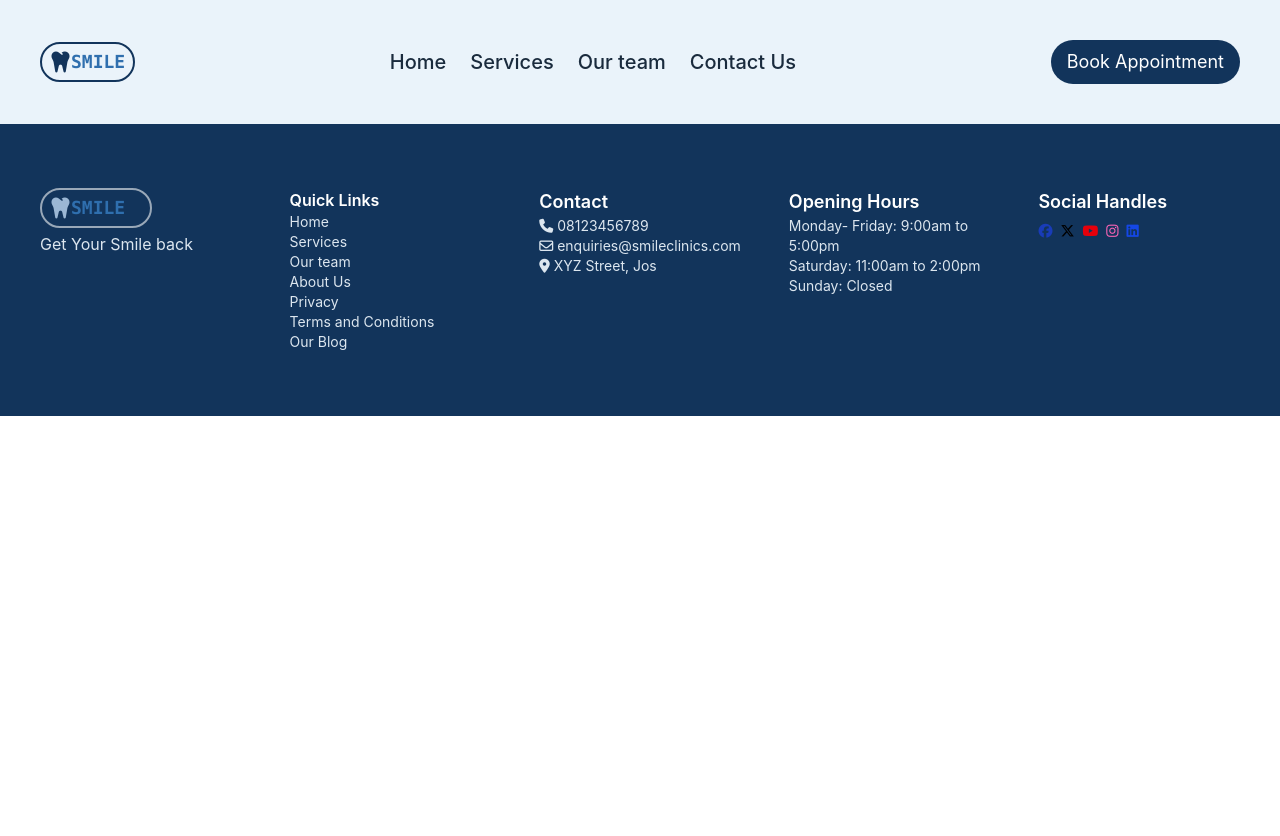
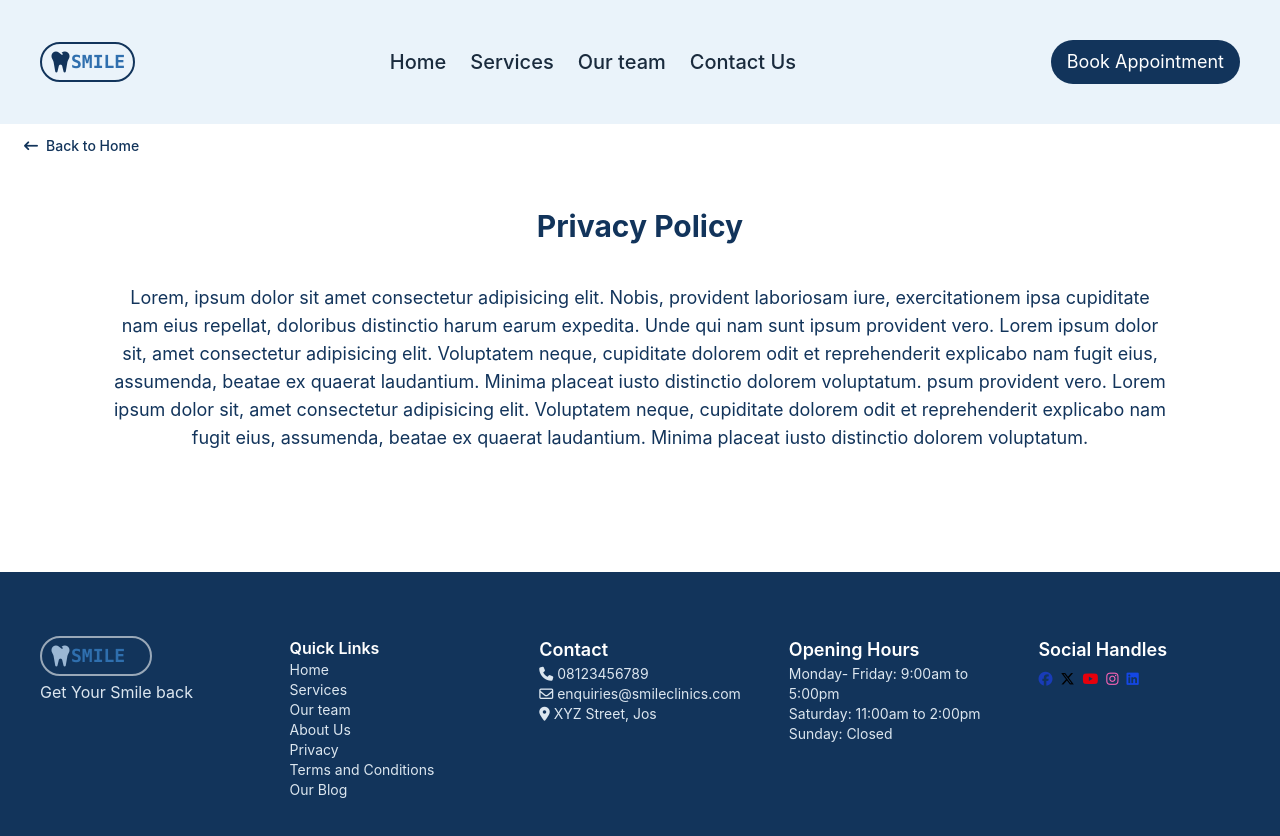
Before and after one commit to ChyyamakaU/DentalSite, a React (Vite) app: page /privacy in a window 1280 px wide. Shown: the top 836 px of the page. Before the commit the page ends 800 px from the top, so only its background shows below. Built offline with nearby package versions, Linux system fonts and the light colour scheme.

Commit message:
ft: add privacy policy

```diff
--- a/src/App.jsx
+++ b/src/App.jsx
@@ -6,7 +6,7 @@ import Booking from "./pages/Booking.jsx";
 import Footer from "./Components/Footer.jsx"
 import BookNow from "./pages/BookNow.jsx";
 import Success from "./pages/Success.jsx";
-
+import Privacy from "./pages/Privacy.jsx"
 
 function App() {
 
@@ -25,6 +25,7 @@ function App() {
 
            <Route path="/booknow" element={<BookNow />}></Route>
              <Route path="/success" element={<Success />}></Route>
+              <Route path="/privacy" element={<Privacy />}></Route>
         </Routes>
 </>
         <Footer />
--- a/src/Components/Footer.jsx
+++ b/src/Components/Footer.jsx
@@ -26,7 +26,7 @@ function Footer() {
             <Link to="/#services">Services</Link>
             <Link to="/#team">Our team</Link>
             <Link to="/#About">About Us</Link>
-            <p>Privacy</p>
+            <Link to ="/privacy">Privacy</Link>
             <p>Terms and Conditions</p>
 
             <p>Our Blog</p>
--- a/src/pages/BookNow.jsx
+++ b/src/pages/BookNow.jsx
@@ -139,7 +139,7 @@ function handleSubmit (e){
                 <h3 className="font-bold text-lg md:textxl"> Privacy & Consent</h3>
               </div>
               <p className="text-xs md:text-sm text-[#12345B]">
-                {" "}
+
                 By submitting this form, I consent to Smile Clinics collecting
                 and using the information I provide to schedule and manage my
                 dental appointment. I understand that my information will be
--- /dev/null
+++ b/src/pages/Privacy.jsx
@@ -0,0 +1,37 @@
+import { Link } from "react-router-dom";
+
+function Success() {
+  return (
+    <>
+      <Link
+        to="/"
+        className="flex gap-2 items-center-safe px-6 py-3 text-xs md:text-sm font-medium text-[#12345B] "
+      >
+        <i className="fa-solid fa-arrow-left-long"></i>
+        <p> Back to Home</p>
+      </Link>
+
+      <h2 className="text-xl md:text-3xl text-[#12345B] text-center my-3 md:my-10 font-bold">
+        Privacy Policy
+      </h2>
+
+      <div className="text-center text-sm md:text-lg mx-5 md:mx-28 my-3 md:my-10 pb-20 text-[#12345B] ">
+        <p>
+          Lorem, ipsum dolor sit amet consectetur adipisicing elit. Nobis,
+          provident laboriosam iure, exercitationem ipsa cupiditate nam eius
+          repellat, doloribus distinctio harum earum expedita. Unde qui nam sunt
+          ipsum provident vero. Lorem ipsum dolor sit, amet consectetur
+          adipisicing elit. Voluptatem neque, cupiditate dolorem odit et
+          reprehenderit explicabo nam fugit eius, assumenda, beatae ex quaerat
+          laudantium. Minima placeat iusto distinctio dolorem voluptatum.
+          psum provident vero. Lorem ipsum dolor sit, amet consectetur
+          adipisicing elit. Voluptatem neque, cupiditate dolorem odit et
+          reprehenderit explicabo nam fugit eius, assumenda, beatae ex quaerat
+          laudantium. Minima placeat iusto distinctio dolorem voluptatum.
+        </p>
+      </div>
+    </>
+  );
+}
+
+export default Success;
```
